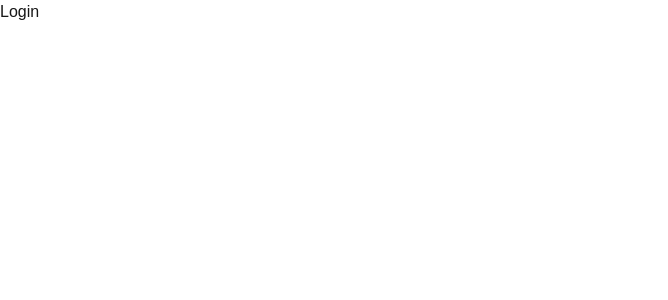
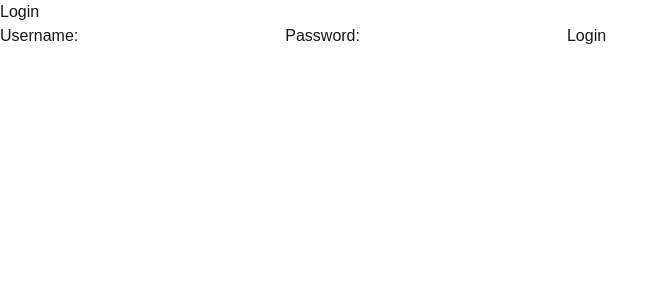
Before and after one commit to jpanaifo-dev/inventario-app, a Next.js app: page /login in a window 1280 px wide. Shown: the top 300 px of the page, without its empty margins (0-668 px from the left). Built offline with nearby package versions, Linux system fonts and the light colour scheme.

Commit message:
feat: Implement login functionality with form and authentication hook

```diff
--- a/src/app/login/page.tsx
+++ b/src/app/login/page.tsx
@@ -1,6 +1,17 @@
-// Common login page
-import React from 'react';
+'use client'
+// Login page orchestrator
+import LoginForm from '@/components/LoginForm'
+import { useLogin } from '@/application/hooks/useLogin'
 
 export default function LoginPage() {
-  return <h1>Login</h1>;
+  const { login, loading, error } = useLogin()
+
+  return (
+    <div>
+      <h1>Login</h1>
+      <LoginForm onSubmit={login} />
+      {loading && <p>Loading...</p>}
+      {error && <p style={{ color: 'red' }}>{error}</p>}
+    </div>
+  )
 }
--- /dev/null
+++ b/src/application/hooks/useLogin.ts
@@ -0,0 +1,23 @@
+'use login'
+// Hook for login logic
+import { useState } from 'react';
+
+export function useLogin() {
+  const [loading, setLoading] = useState(false);
+  const [error, setError] = useState<string | null>(null);
+
+  const login = async (data: { user: string; pass: string }) => {
+    setLoading(true);
+    setError(null);
+    // Simulate authentication logic
+    await new Promise(res => setTimeout(res, 1000));
+    if (data.user === 'admin' && data.pass === 'admin') {
+      // Success: redirect or set user context
+    } else {
+      setError('Invalid credentials');
+    }
+    setLoading(false);
+  };
+
+  return { login, loading, error };
+}
--- /dev/null
+++ b/src/components/LoginForm.tsx
@@ -0,0 +1,30 @@
+// UI component for login form
+import React, { useState } from 'react';
+
+interface LoginFormProps {
+  onSubmit: (data: { user: string; pass: string }) => void;
+}
+
+export default function LoginForm({ onSubmit }: LoginFormProps) {
+  const [user, setUser] = useState('');
+  const [pass, setPass] = useState('');
+
+  const handleSubmit = (e: React.FormEvent) => {
+    e.preventDefault();
+    onSubmit({ user, pass });
+  };
+
+  return (
+    <form onSubmit={handleSubmit}>
+      <label>
+        Username:
+        <input type="text" value={user} onChange={e => setUser(e.target.value)} required />
+      </label>
+      <label>
+        Password:
+        <input type="password" value={pass} onChange={e => setPass(e.target.value)} required />
+      </label>
+      <button type="submit">Login</button>
+    </form>
+  );
+}
--- a/src/types/inventario.d.ts
+++ /dev/null
@@ -1,2 +0,0 @@
-// Tipos globales para inventario
-export type InventarioID = string;
```
